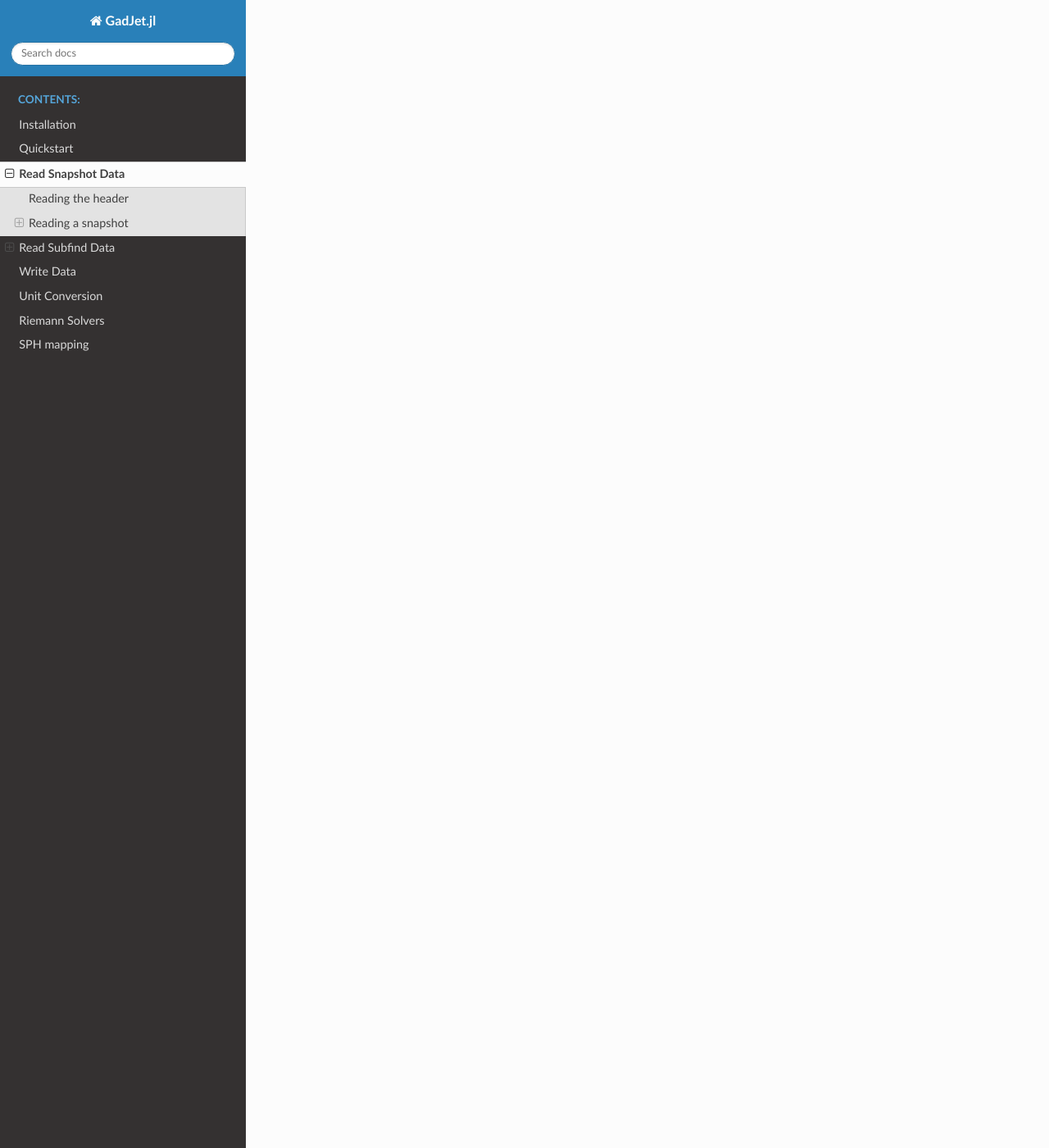
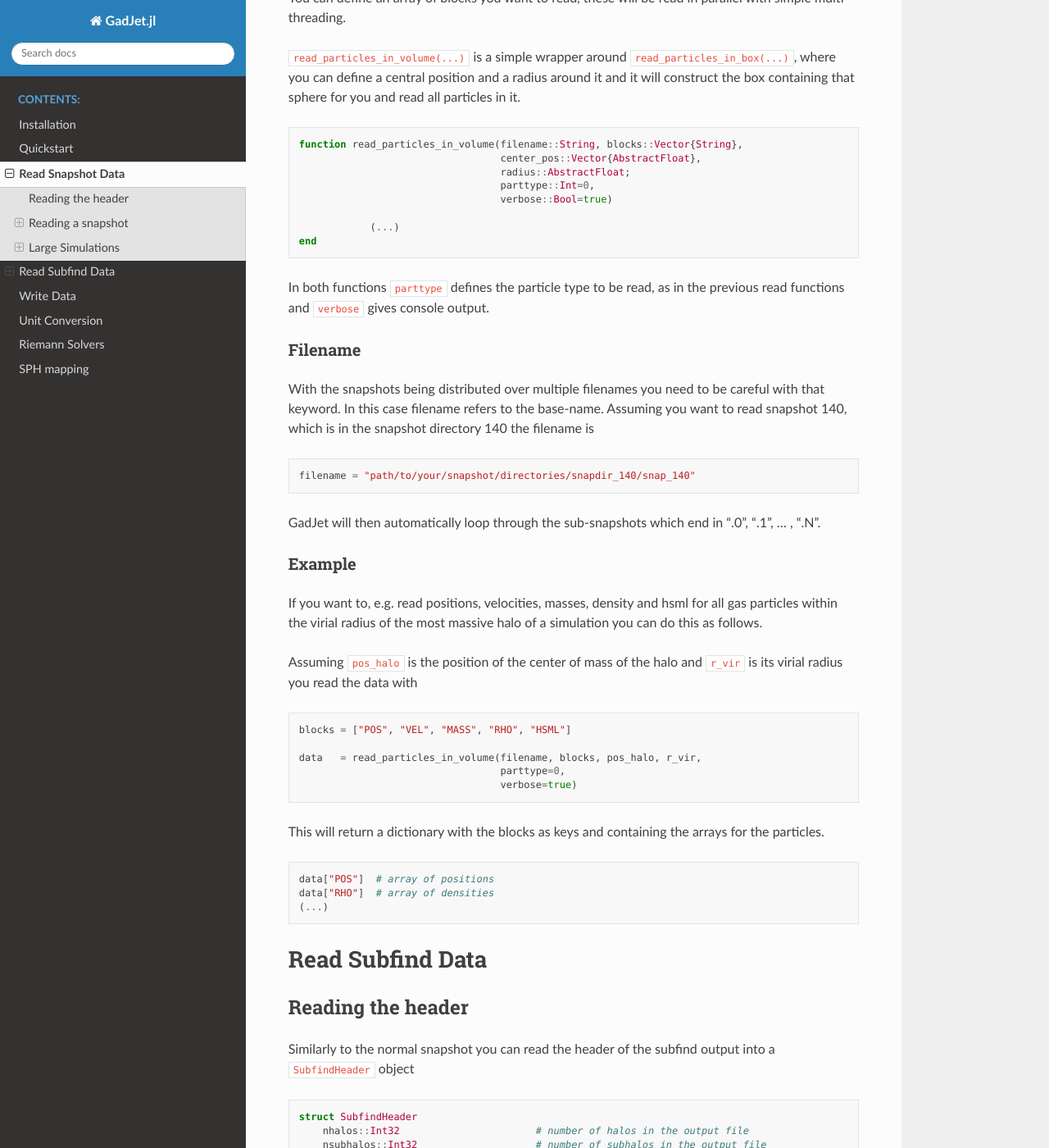
Before and after one commit to LudwigBoess/GadJet.jl, a Sphinx documentation site: the page built from docs/usage/read_data.md, in a window 1280 px wide and 1400 px high, scrolled down 3197 px. Shown: the whole window at 82% size. Built offline with Sphinx 7.4.7 and the Read the Docs theme 2.0.0, drawn with Linux system fonts in a browser that asks for light colours; some of the changed text lies outside the part shown.

Commit message:
Updated documentation to account for new features

````diff
--- a/docs/usage/read_data.md
+++ b/docs/usage/read_data.md
@@ -126,8 +126,120 @@ If your simulation contains an INFO block you can read the info lines into `Info
 This will return an Array of `Info_Line` objects. The optional keyword `verbose` additionally gives the same functionality as `print_blocks` and prints the names to the console.
 
 
+Large Simulations
+-----------------
+
+For large simulations Gadget distributes snapshots over multiple files. These files contain particles associated with specific peano-hilber keys.
+
+To get all particles within a subvolume of the simulation you can use the functions `read_particles_in_box(...)` or `read_particles_in_volume(...)`.
+
+`read_particles_in_box(...)` takes a box defined by a lower-left corner and an upper-right corner, constructs the peano hilbert keys, selects the relevant files and reads the particles from these files into a dictionary.
+
+```julia
+function read_particles_in_box(filename::String, blocks::Vector{String},
+                               corner_lowerleft,
+                               corner_upperright;
+                               parttype::Int=0,
+                               verbose::Bool=true)
+
+            (...)
+
+end
+```
+
+You can define an array of blocks you want to read, these will be read in parallel with simple multi-threading.
+
+`read_particles_in_volume(...)` is a simple wrapper around `read_particles_in_box(...)`, where you can define a central position and a radius around it and it will construct the box containing that sphere for you and read all particles in it.
+
+```julia
+function read_particles_in_volume(filename::String, blocks::Vector{String},
+                                  center_pos::Vector{AbstractFloat},
+                                  radius::AbstractFloat;
+                                  parttype::Int=0,
+                                  verbose::Bool=true)
+
+            (...)
+end
+```
+
+In both functions `parttype` defines the particle type to be read, as in the previous read functions and `verbose` gives console output.
+
+### Filename
+
+With the snapshots being distributed over multiple filenames you need to be careful with that keyword. In this case filename refers to the base-name. Assuming you want to read snapshot 140, which is in the snapshot directory 140 the filename is
+
+```julia
+filename = "path/to/your/snapshot/directories/snapdir_140/snap_140"
+```
+
+GadJet will then automatically loop through the sub-snapshots which end in ".0", ".1", ... , ".N".
+
+### Example
+
+If you want to, e.g. read positions, velocities, masses, density and hsml for all gas particles within the virial radius of the most massive halo of a simulation you can do this as follows.
+
+Assuming `pos_halo` is the position of the center of mass of the halo and `r_vir` is its virial radius you read the data with
+
+```julia
+blocks = ["POS", "VEL", "MASS", "RHO", "HSML"]
+
+data   = read_particles_in_volume(filename, blocks, pos_halo, r_vir,
+                                  parttype=0,
+                                  verbose=true)
+```
+
+This will return a dictionary with the blocks as keys and containing the arrays for the particles.
+
+```julia
+data["POS"]  # array of positions
+data["RHO"]  # array of densities
+(...)
+```
+
+
 Read Subfind Data
 =========
 
 Reading the header
 ------------------
+
+Similarly to the normal snapshot you can read the header of the subfind output into a `SubfindHeader` object
+
+```julia
+struct SubfindHeader
+    nhalos::Int32                       # number of halos in the output file
+    nsubhalos::Int32                    # number of subhalos in the output file
+    nfof::Int32                         # number of particles in the FoF
+    ngroups::Int32                      # number of large groups in the output file
+    time::Float64                       # time / scale factor of the simulation
+    z::Float64                          # redshift of the simulation
+    tothalos::UInt32                    # total number of halos over all output files
+    totsubhalos::UInt32                 # total number of subhalos over all output files
+    totfof::UInt32                      # total number of particles in the FoF
+    totgroups::UInt32                   # total number of large groups over all output files
+    num_colors::Int32                   # number of colors
+    boxsize::Float64                    # total size of the simulation box
+    omega_0::Float64                    # Omega matter
+    omega_l::Float64                    # Omega dark enery
+    h0::Float64                         # little h
+    flag_doubleprecision::Int32         # 1 if snapshot is in double precision, else 0
+    flag_ic_info::Int32
+end
+```
+
+using
+
+```julia
+h = read_subfind_header(filename::String)
+```
+
+Reading the subfind files
+-------------------------
+
+If you compiled Gadget with `WRITE_SUB_IN_SNAP_FORMAT` you can read the subfind output like you would a normal snapshot, with any of the above methods. For convenience you can also use a helper function provided by GadJet. Since each of the blocks is only relevant for either halos, subhalos, Fof or large groups you don't need to define a particly type, aka halo type in this case.
+
+So in order to read the virial radius of the halos in a file you can simply use
+
+```julia
+R_vir = read_subfind(filename, "RVIR")
+```
````
Also changed, not shown: docs/usage/quickstart.md (+2 -2 lines), docs/usage/sph_mapping.md (+7 -5 lines).
